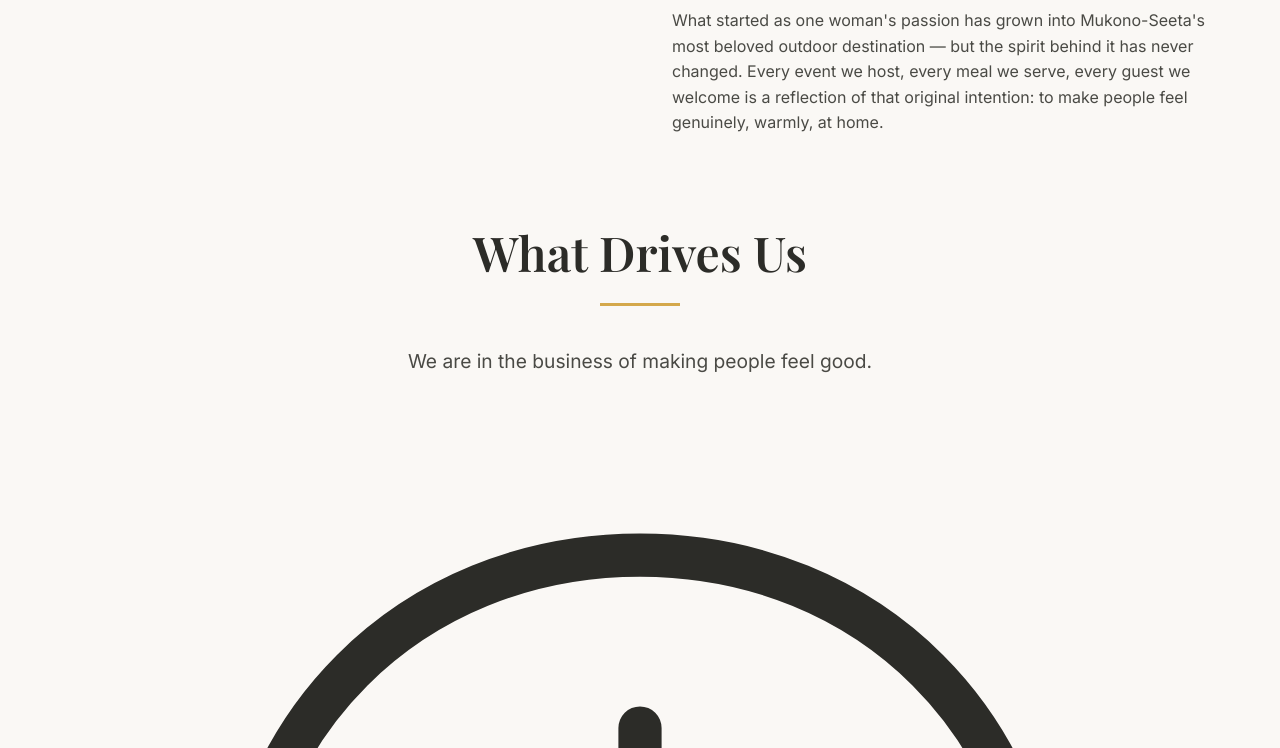
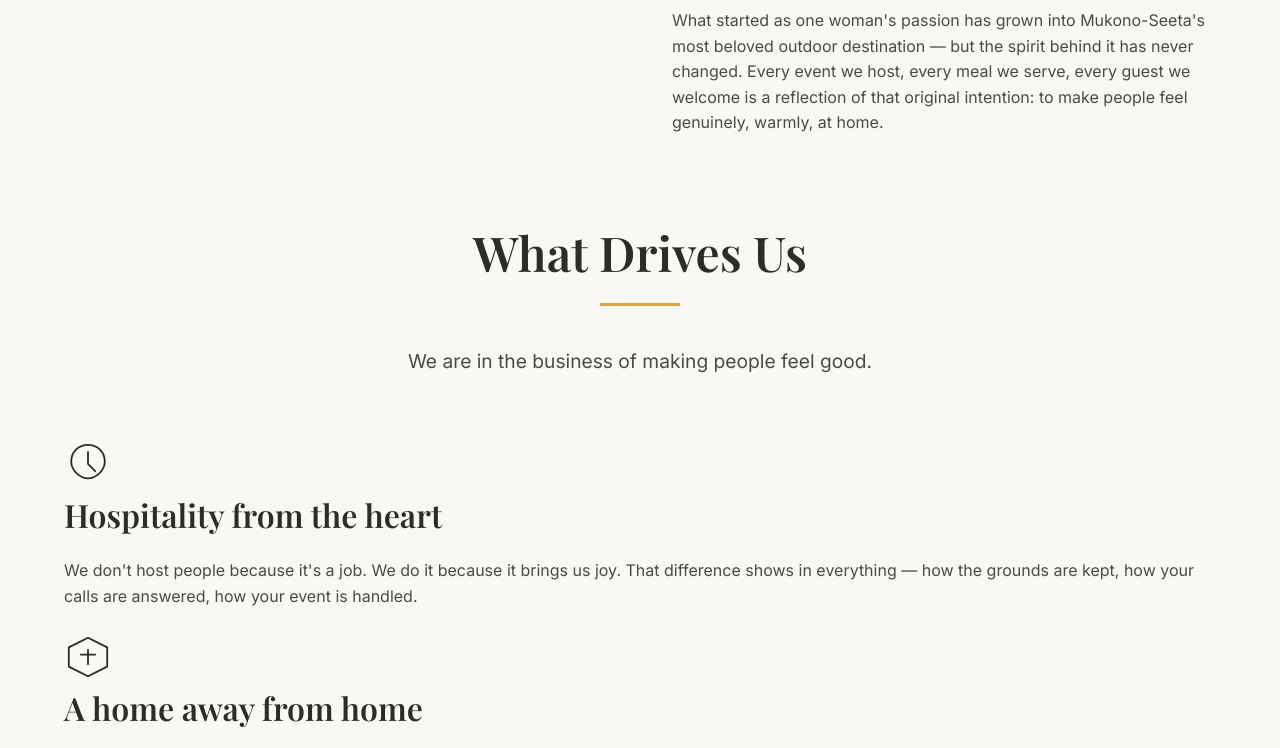
Before and after one commit to wattsryaneric/genesis-campsite, a plain HTML site: page about.html in a window 1280 px wide. Shown: the part 512-1260 px from the top of the page. Drawn offline with nearby package versions, Linux system fonts and the light colour scheme.

Commit message:
fixing about us page

```diff
--- a/styles.css
+++ b/styles.css
@@ -465,6 +465,11 @@ a:hover {
    height: 24px;
 }
 
+.value-icon {
+   width: 48px;
+   height: 48px;
+}
+
 .card-title {
   font-size: 1.5rem;
   margin-bottom: var(--space-sm);
```
